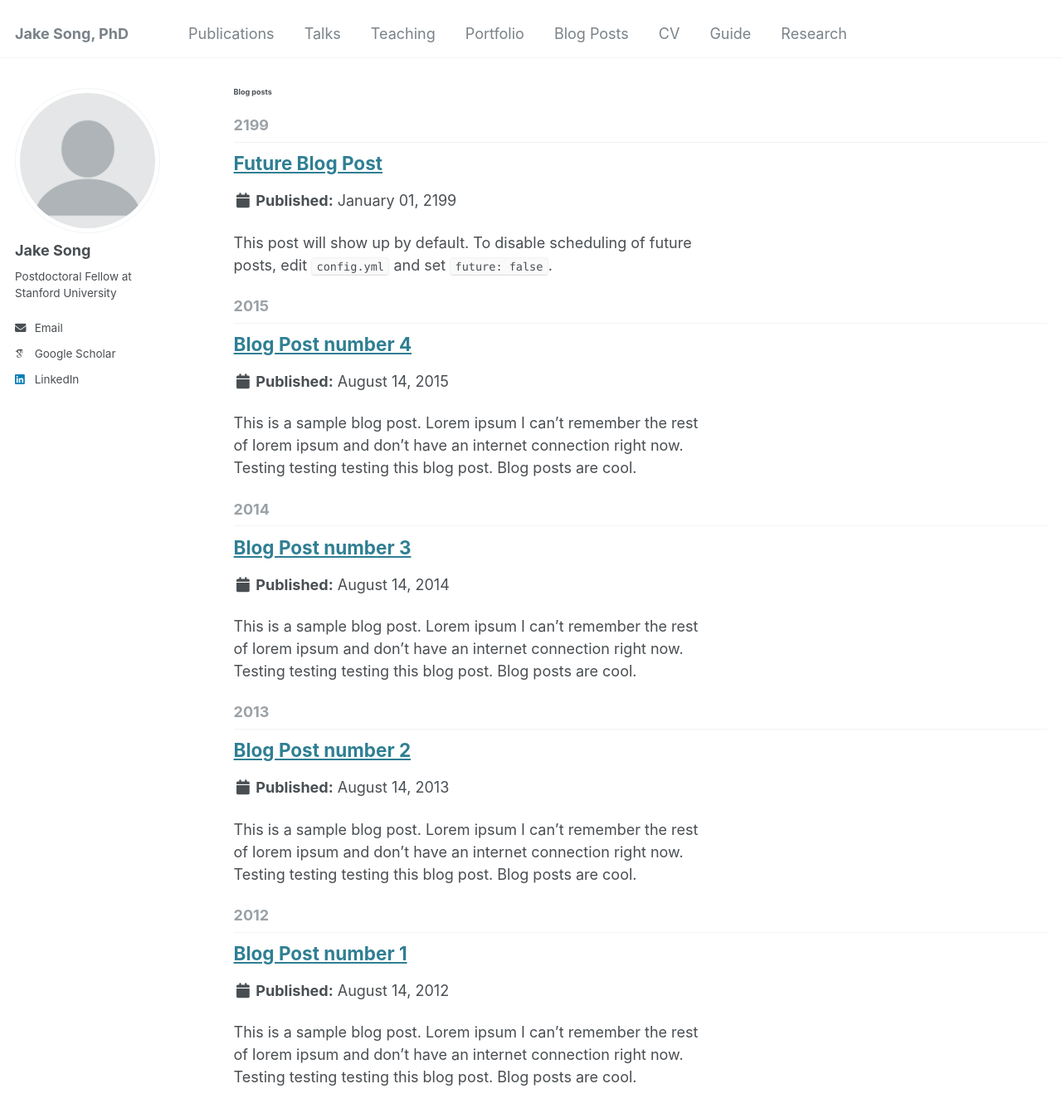
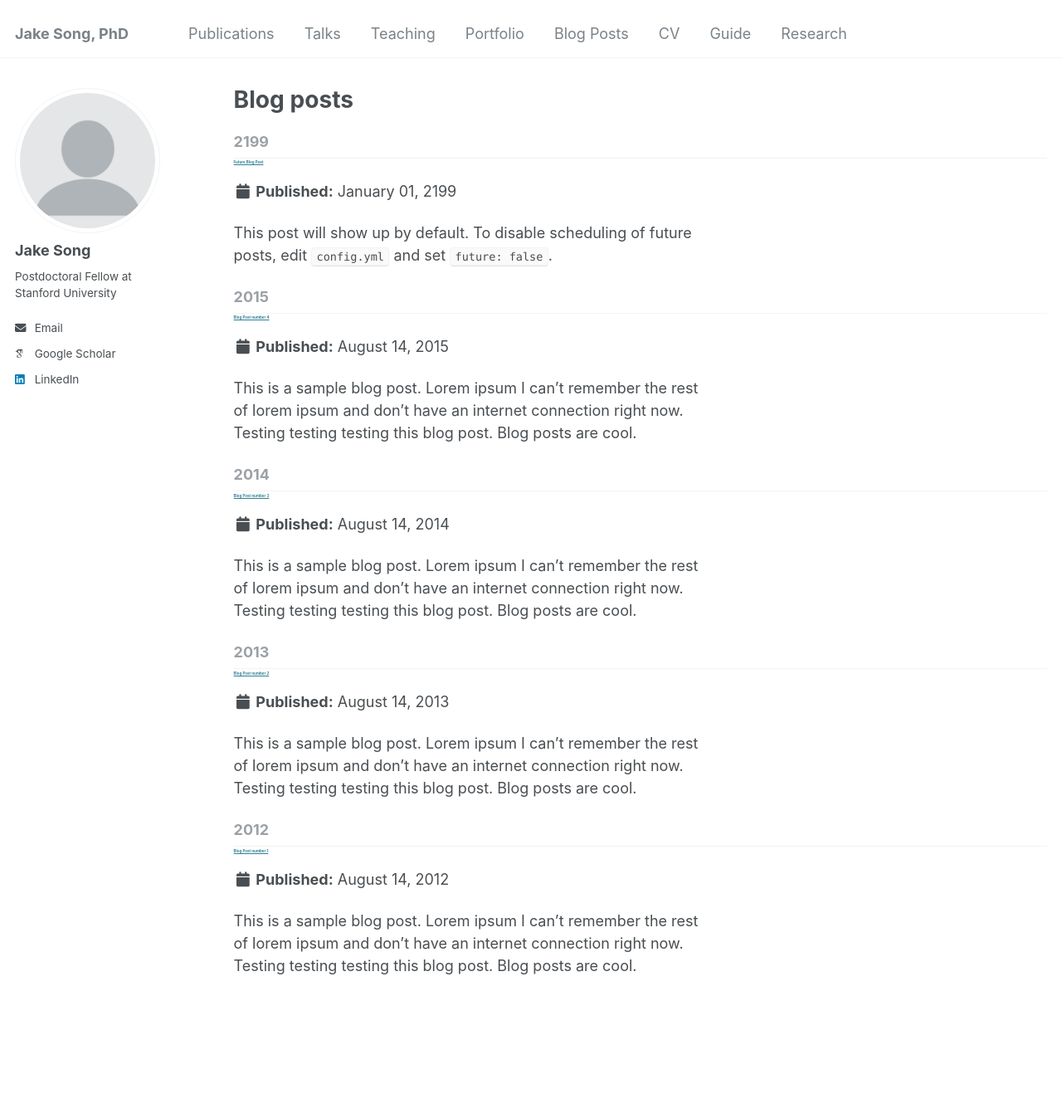
Before and after one commit to jakesong15/jakesong15.github.io, a Jekyll site: the page built from _pages/year-archive.html, in a window 1280 px wide and 1400 px high. Shown: the top 1347 px of the window at 83% size. Built offline with Jekyll 4.4.1, drawn with Linux system fonts in a browser that asks for light colours; some web fonts are replaced.

Commit message:
Update _variables.scss

```diff
--- a/_sass/_variables.scss
+++ b/_sass/_variables.scss
@@ -35,8 +35,8 @@ $caption-font-family        : $serif;
 /* type scale */
 $type-size-1                : 2.441em;  // ~39.056px
 $type-size-2                : 1.953em;  // ~31.248px
-$type-size-3                : 0.5em;  // ~25.008px // 1.563
-$type-size-4                : 1.25em;   // ~20px
+$type-size-3                : 1.563em;  // ~25.008px // 1.563
+$type-size-4                : 0.25em;   // ~20px
 $type-size-5                : 1em;      // ~16px
 $type-size-6                : 0.75em;   // ~12px
 $type-size-7                : 0.6875em; // ~11px
```
